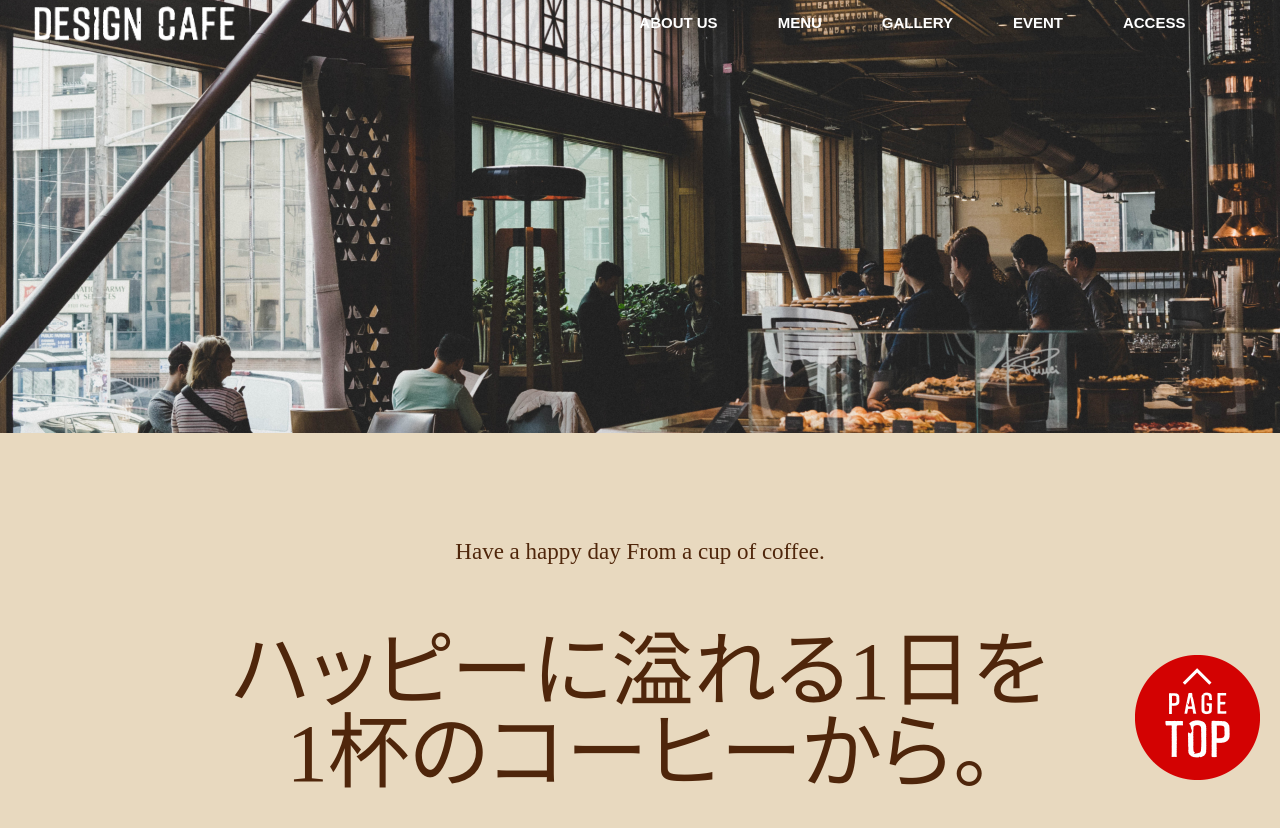
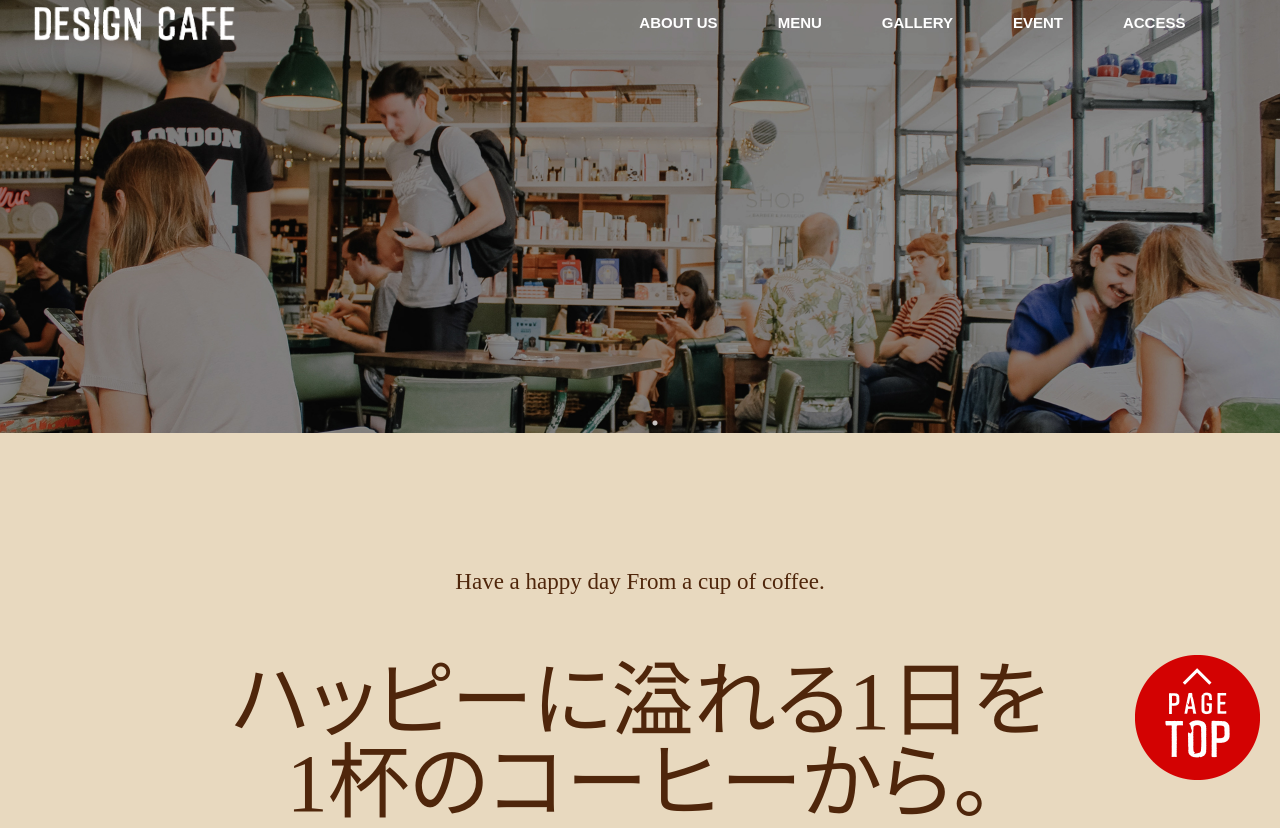
Before and after one commit to Satomi-szk/dezasuta, a plain HTML site: page 0403_coding_work_suzuki/index.html in a window 1280 px wide. Shown: the top 828 px of the page. Drawn offline with nearby package versions, Linux system fonts and the light colour scheme.

Commit message:
課題6提出

```diff
--- a/0403_coding_work_suzuki/css/style.css
+++ b/0403_coding_work_suzuki/css/style.css
@@ -12,6 +12,7 @@ body{
     padding-left: 2.512%;
     position: absolute;
     width: 100%;
+    z-index: 2;
 }
 
 .header__nav-sp{
@@ -138,7 +139,6 @@ h4{
 .menu p{
     font-size: 17px;
     line-height: calc(25/17);
-    width: 300px;
     float: left;
     word-break: break-all;
 }
@@ -152,7 +152,7 @@ h4{
 }
 
 .event .pc{
-    padding: 20px;
+    padding: 20px 0;
     border: 4px solid #4F260B;
     background-color: #fff;
 }
@@ -164,8 +164,14 @@ h4{
     gap: 45px;
     margin: 20px;
 }
+.event_list{
+    padding: 0;
+}
 .event a{
     text-decoration: underline;
+}
+.event{
+    padding-bottom: 70px;
 }
 
 iframe{
@@ -409,3 +415,13 @@ h2{
     }
 
 }
+
+.slick-dots{
+    bottom: 0;
+}
+.slick-dots li.slick-active button:before{
+    color: #fff;
+}
+.slick-dots li button:before{
+    color: #fff;
+}
--- a/0403_coding_work_suzuki/index.html
+++ b/0403_coding_work_suzuki/index.html
@@ -7,9 +7,13 @@
     <title>デザインカフェ</title>
 
     <link rel="stylesheet" href="./css/reset.css">
+    <link rel="stylesheet" type="text/css" href="https://cdn.jsdelivr.net/npm/slick-carousel@1.8.1/slick/slick.css" />
+    <link rel="stylesheet" type="text/css"
+        href="https://cdn.jsdelivr.net/npm/slick-carousel@1.8.1/slick/slick-theme.css">
     <link rel="stylesheet" href="./css/style.css">
 
     <script src="https://ajax.googleapis.com/ajax/libs/jquery/3.7.1/jquery.min.js"></script>
+    <script src="https://cdn.jsdelivr.net/npm/slick-carousel@1.8.1/slick/slick.min.js"></script>
 </head>
 
 <body>
@@ -49,6 +53,10 @@
         <picture>
             <source srcset="./images/sp_main_vs@2x-100.jpg" media="(max-width:767px)">
             <img src="./images/pc_first-100.jpg" alt="カフェ店内の様子">
+        </picture>
+        <picture>
+            <source srcset="./images/sp_main_vs_2@2x-100.jpg" media="(max-width:767px)">
+            <img src="./images/slider_2.jpg" alt="カフェ店内の様子">
         </picture>
     </div>
 
@@ -154,6 +162,7 @@
             <li><img src="./images/pc_gallary_03-100.jpg" alt="店内"></li>
             <li><img src="./images/pc_gallary_02-100.jpg" alt="ライト"></li>
             <li><img src="./images/pc_gallary_01-100.jpg" alt="ラテアート"></li>
+            <li><img src="./images/pc_gallary_03-100.jpg" alt="店内"></li>
         </ul>
     </section>
 
@@ -162,7 +171,7 @@
             <img src="./images/event@2x.png" alt="EVENT">
         </h3>
         <div class="pc">
-            <ul class="event">
+            <ul class="event_list">
                 <li>
                     <p>2020.06.23</p>
                     <p class="event_text"><a href="">7月はイベント出店のため0/0お休みします</a></p>
@@ -212,6 +221,29 @@
                 $(".hamburger").toggleClass("open");
                 $(".header__nav-sp").fadeToggle();
             });
+
+            $(".slider").slick({
+                autoplay: true,
+                autoplaySpeed: 3000,
+                arrows: false,
+                dots: true
+            });
+
+            $(".gallery ul").slick({
+                arrows: false,
+                autoplay: true,
+                adaptiveHeight: true,
+                dots: false,
+                slidesToShow: 5,
+                responsive: [
+                    {
+                        breakpoint: 767,
+                        settings: {
+                            slidesToShow: 1,
+                        },
+                    },
+                ],
+            });
         });
     </script>
 </body>
```
Also changed, not shown: 1 other file.
